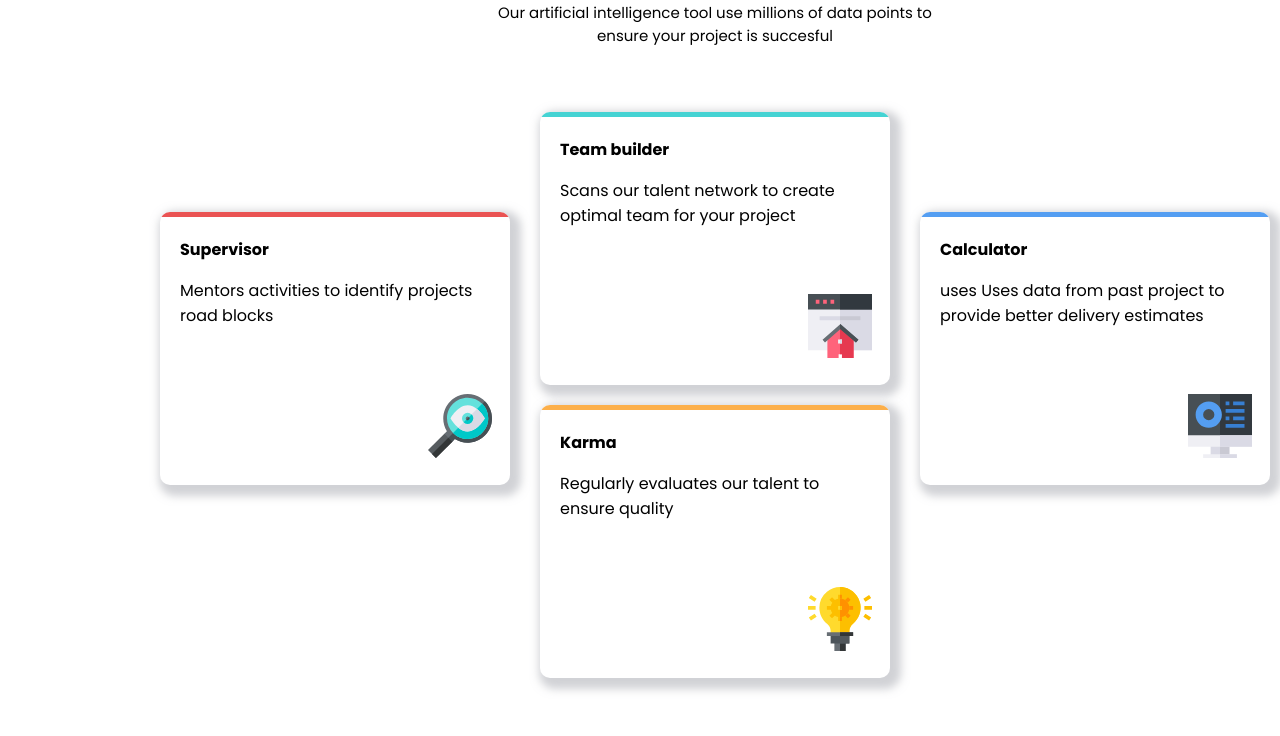
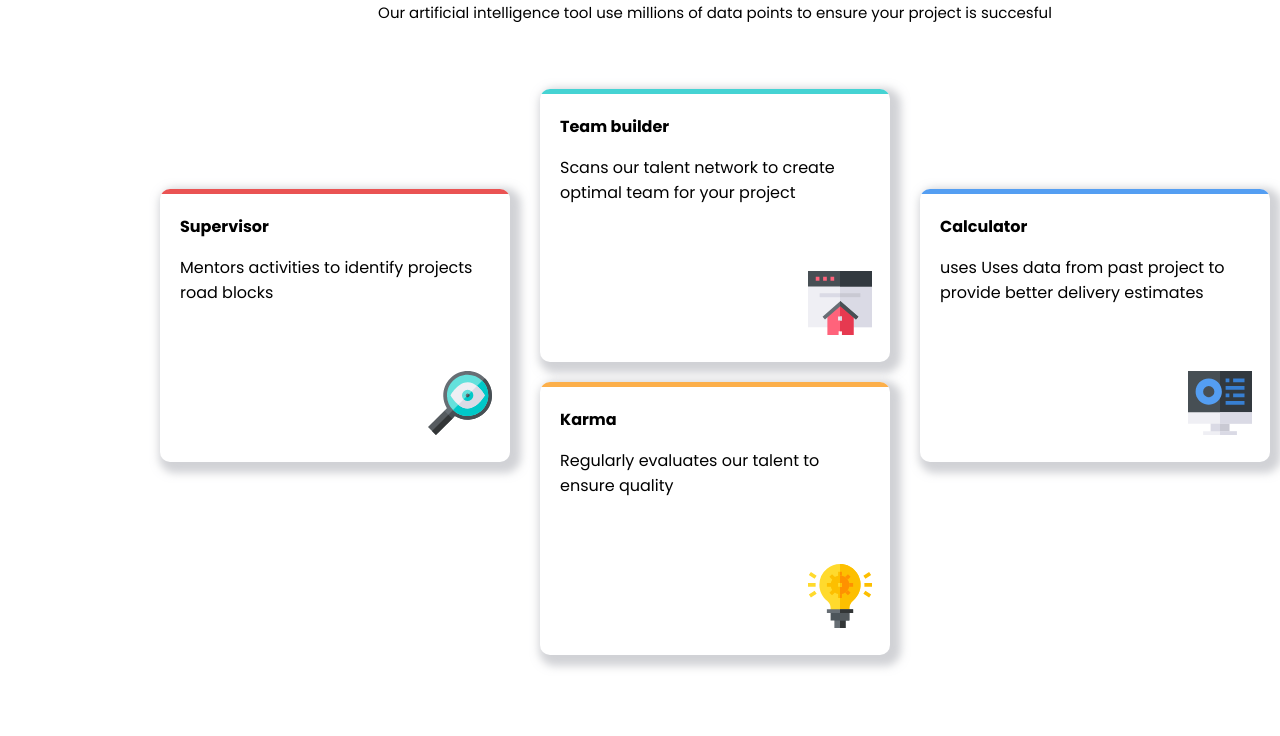
Before and after one commit to Iamtobi1345/four1, a plain HTML site: page index.html in a window 1280 px wide. Shown: the part 112-848 px from the top of the page. After the commit the page ends 825 px from the top, so only its background shows below. Drawn offline with Linux system fonts and the light colour scheme.

Commit message:
Update four.css

```diff
--- a/four.css
+++ b/four.css
@@ -15,8 +15,8 @@ body{
 
 .header-3{
     font-size: 15px;
-    padding-left: 30%;
-    padding-right: 30%;
+    padding-left: 10%;
+    padding-right: 10%;
 }
 
 .main-page{
```
